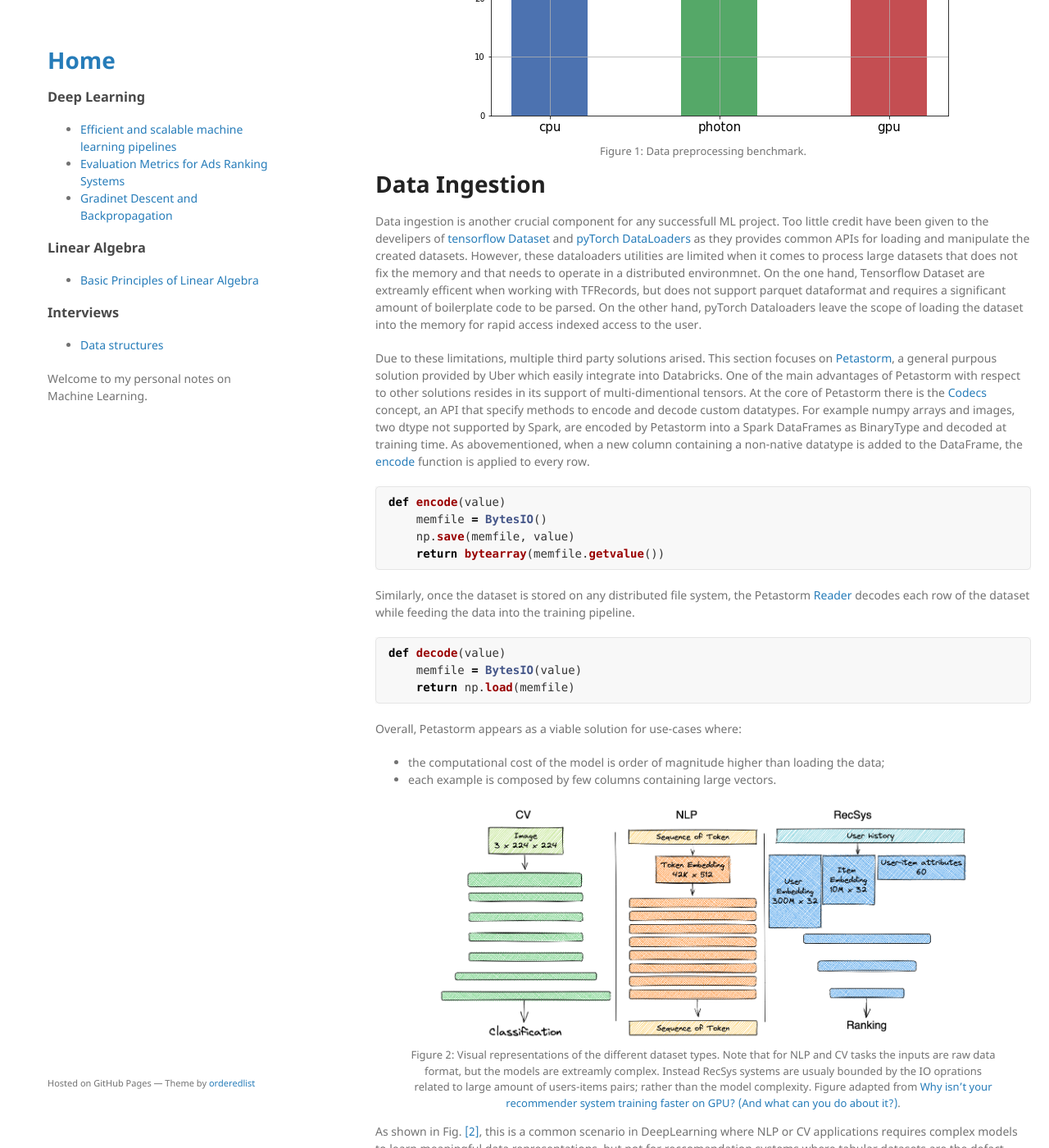
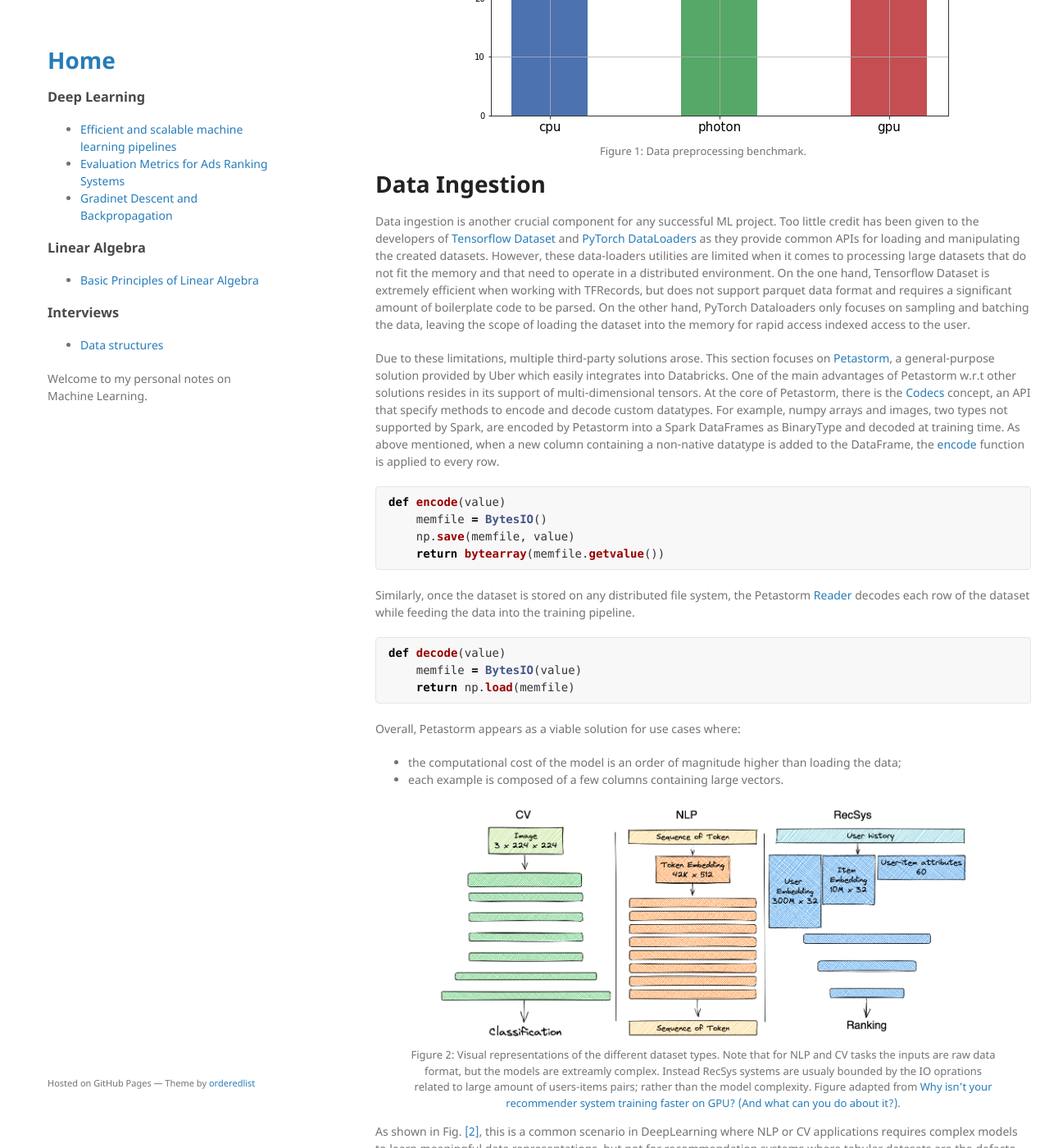
Before and after one commit to andompesta/andompesta.github.io, a Jekyll site: the page built from _posts/2022-11-13-efficent-data-preprocessing.md, in a window 1280 px wide and 1400 px high, scrolled down 3220 px. Shown: the whole window at 82% size. Built offline with Jekyll 4.4.1, drawn with Linux system fonts in a browser that asks for light colours; some of the changed text lies outside the part shown.

Commit message:
typoes fix

````diff
--- a/_posts/2022-11-13-efficent-data-preprocessing.md
+++ b/_posts/2022-11-13-efficent-data-preprocessing.md
@@ -170,18 +170,19 @@ However, not that in this test, the dataset size is small compared to the availa
 
 # Data Ingestion
 
-Data ingestion is another crucial component for any successfull ML project.
-Too little credit have been given to the develipers of [tensorflow Dataset](https://www.tensorflow.org/api_docs/python/tf/data/Dataset) and [pyTorch DataLoaders](https://pytorch.org/docs/stable/data.html) as they provides common APIs for loading and manipulate the created datasets.
-However, these dataloaders utilities are limited when it comes to process large datasets that does not fix the memory and that needs to operate in a distributed environmnet.
-On the one hand, Tensorflow Dataset are extreamly efficent when working with TFRecords, but does not support parquet dataformat and requires a significant amount of boilerplate code to be parsed.
-On the other hand, pyTorch Dataloaders leave the scope of loading the dataset into the memory for rapid access indexed access to the user.
+Data ingestion is another crucial component for any successful ML project.
+Too little credit has been given to the developers of [Tensorflow Dataset](https://www.tensorflow.org/api_docs/python/tf/data/Dataset) and [PyTorch DataLoaders](https://pytorch.org/docs/stable/data.html) as they provide common APIs for loading and manipulating the created datasets.
+However, these data-loaders utilities are limited when it comes to processing large datasets that do not fit the memory and that need to operate in a distributed environment.
+On the one hand, Tensorflow Dataset is extremely efficient when working with TFRecords, but does not support parquet data format and requires a significant amount of boilerplate code to be parsed.
+On the other hand, PyTorch Dataloaders only focuses on sampling and batching the data, leaving the scope of loading the dataset into the memory for rapid access indexed access to the user.
 
-Due to these limitations, multiple third party solutions arised.
-This section focuses on [Petastorm](https://petastorm.readthedocs.io/en/latest/index.html), a general purpous solution provided by Uber which easily integrate into Databricks.
-One of the main advantages of Petastorm with respect to other solutions resides in its support of multi-dimentional tensors.
-At the core of Petastorm there is the [Codecs](https://petastorm.readthedocs.io/en/latest/_modules/petastorm/codecs.html?highlight=Codec) concept, an API that specify methods to encode and decode custom datatypes.
-For example numpy arrays and images, two dtype not supported by Spark, are encoded by Petastorm into a Spark DataFrames as BinaryType and decoded at training time.
-As abovementioned, when a new column containing a non-native datatype is added to the DataFrame, the [encode](https://github.com/uber/petastorm/blob/170b22a18ee1c0346d2b289f096804e34a0c5d25/petastorm/codecs.py#L136) function is applied to every row.
+
+Due to these limitations, multiple third-party solutions arose.
+This section focuses on [Petastorm](https://petastorm.readthedocs.io/en/latest/index.html), a general-purpose solution provided by Uber which easily integrates into Databricks.
+One of the main advantages of Petastorm w.r.t other solutions resides in its support of multi-dimensional tensors.
+At the core of Petastorm, there is the [Codecs](https://petastorm.readthedocs.io/en/latest/_modules/petastorm/codecs.html?highlight=Codec) concept, an API that specify methods to encode and decode custom datatypes.
+For example, numpy arrays and images, two types not supported by Spark, are encoded by Petastorm into a Spark DataFrames as BinaryType and decoded at training time.
+As above mentioned, when a new column containing a non-native datatype is added to the DataFrame, the [encode](https://github.com/uber/petastorm/blob/170b22a18ee1c0346d2b289f096804e34a0c5d25/petastorm/codecs.py#L136) function is applied to every row.
 
 ```python
 def encode(value)
@@ -198,10 +199,9 @@ def decode(value)
     return np.load(memfile)
 ```
 
-
-Overall, Petastorm appears as a viable solution for use-cases where:
-  - the computational cost of the model is order of magnitude higher than loading the data;
-  - each example is composed by few columns containing large vectors.
+Overall, Petastorm appears as a viable solution for use cases where:
+  - the computational cost of the model is an order of magnitude higher than loading the data;
+  - each example is composed of a few columns containing large vectors.
 
 <div style="text-align:center;" id="fig:datasets">
     <figure>
@@ -212,15 +212,15 @@ Overall, Petastorm appears as a viable solution for use-cases where:
     </figure>
 </div>
 
-As shown in Fig. [[2]](#fig:datasets), this is a common scenario in DeepLearning where NLP or CV applications requires complex models to learn meaningful data representations, but not for reccomandation systems where tabular datasets are the defact standards.
+As shown in Fig. [[2]](#fig:datasets), this is a common scenario in DeepLearning where NLP or CV applications requires complex models to learn meaningful data representations, but not for recommendation systems where tabular datasets are the defacto standards.
 Thus, a separate experiment for tabular data is reported in the next section.
 
 To evaluate Petastorm dataloaders, the dataset previously prepared is used.
 The dataset consists of about 300K image/text pairs.
 Images are represented as `3 x 224 x 224` arrays, while text by a list of `77` elements.
-Each batch is composed by 64 examples.
-The objective is to find the best worker-type and number of worker combination as possible.
-Thus, a grid search is reported if Fig [[3]](#fig:petastorm_reading), where thread-based and process-based workers are compared with a settings that uses 5, 10 and 20 workers.
+Each batch is composed of 64 examples.
+The objective is to find the best worker-type and number of worker combinations possible.
+Thus, a grid search is reported if Fig [[3]](#fig:petastorm_reading), where thread-based and process-based workers are compared with a setting that uses 5, 10 and 20 workers.
 
 
 <div style="text-align:center;" id="fig:petastorm_reading">
@@ -233,7 +233,7 @@
 </div>
 
 
-The results show that a settings with 5 processes is the fastes as it is able to process 74 batches per seconds (BpS), which is a 172 % improvement over the default configuration (threaded with 10 workers).
+The results show that a setting with 5 processes is the fastest as it can process 74 batches per second (BpS), which is a 172 % improvement over the default configuration (threaded with 10 workers).
 
 
 <!-- TODO: -->
````
